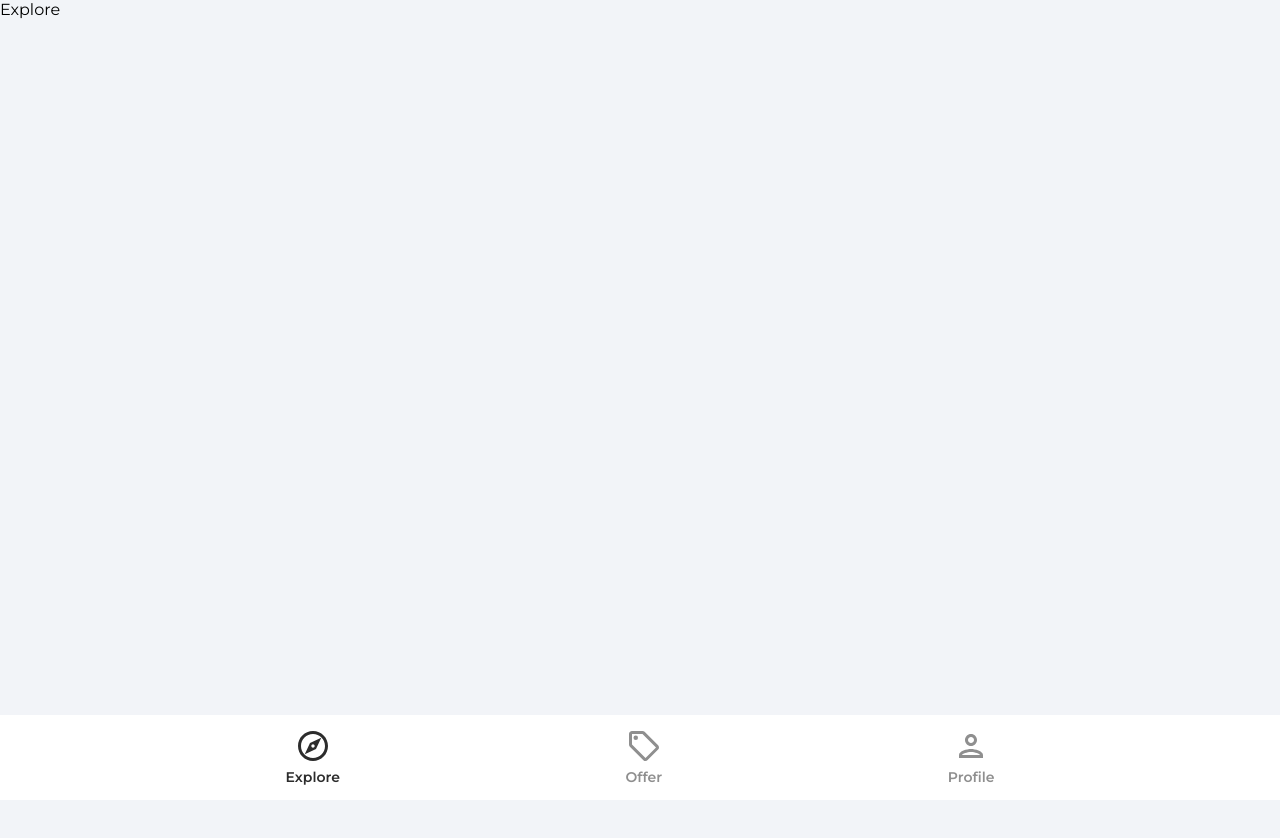
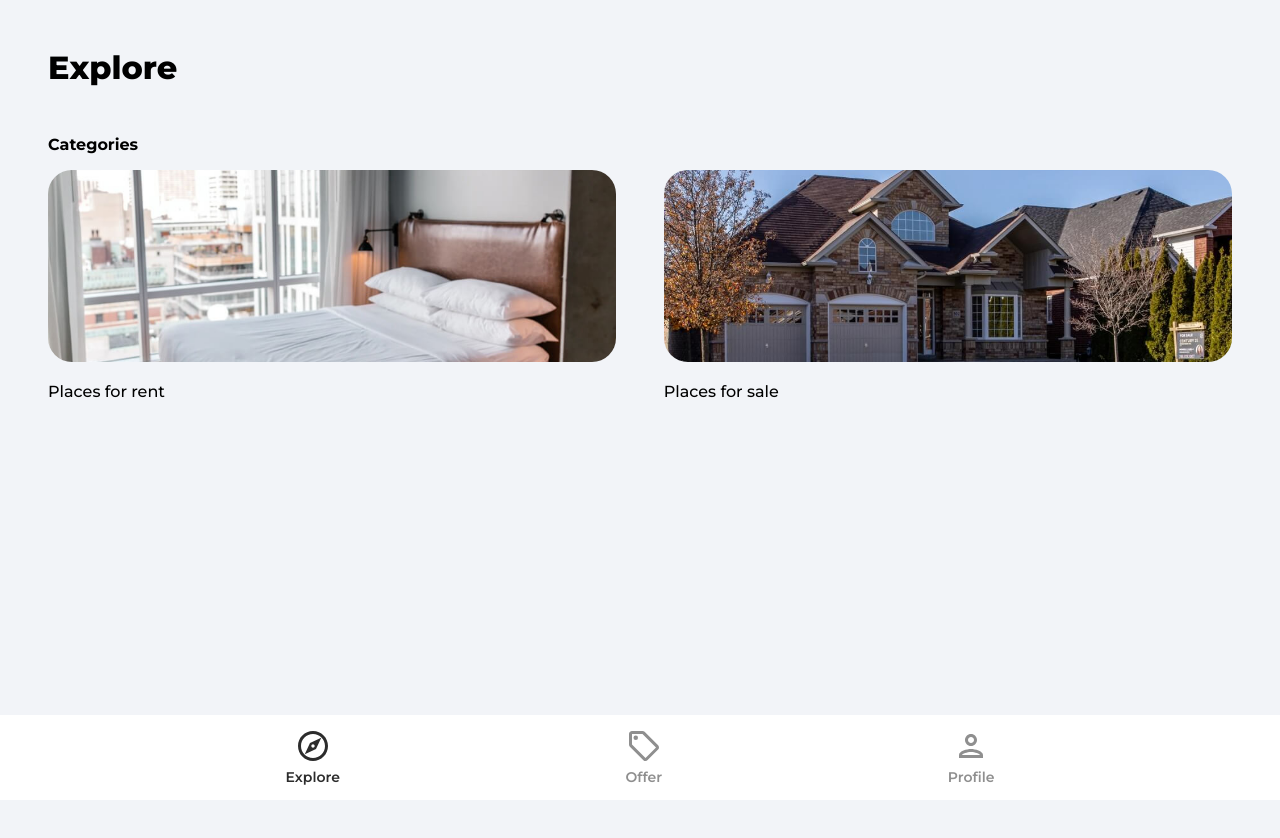
Before and after one commit to rifa712/react-ftb-2022-marketplace, a React (Create React App) app: page / in a window 1280 px wide. Shown: the top 838 px of the page. Built offline with nearby package versions, Linux system fonts and the light colour scheme.

Commit message:
Fetching data from firebase

```diff
--- a/src/App.js
+++ b/src/App.js
@@ -6,12 +6,13 @@
 import Navbar from './components/Navbar'
 import PrivateRoutes from './components/PrivateRoutes'
 // pages
-import Explore from './pages/Explore'
 import ForgotPassword from './pages/ForgotPassword'
 import Offers from './pages/Offers'
 import Profile from './pages/Profile'
 import SignIn from './pages/SignIn'
 import SignUp from './pages/SignUp'
+import Explore from './pages/Explore'
+import Category from './pages/Category'
 
 function App() {
   return (
@@ -20,6 +21,7 @@
         <Routes>
           <Route path='/' element={<Explore />} />
           <Route path='/offers' element={<Offers />} />
+          <Route path='/category/:categoryName' element={<Category />} />
           <Route path='/profile' element={<PrivateRoutes />}>
             <Route path='/profile' element={<Profile />} />
           </Route>
--- /dev/null
+++ b/src/pages/Category.jsx
@@ -0,0 +1,84 @@
+import React, { useEffect, useState } from 'react'
+import { useParams } from 'react-router-dom'
+import {
+  collection,
+  getDocs,
+  query,
+  where,
+  orderBy,
+  limit,
+  startAfter,
+} from 'firebase/firestore'
+import { db } from '../firebase.config'
+import { toast } from 'react-toastify'
+import Spinner from '../components/Spinner'
+
+const Category = () => {
+  const [listings, setlistings] = useState(null)
+  const [loading, setLoading] = useState(true)
+  const params = useParams()
+
+  useEffect(() => {
+    const fetchListings = async () => {
+      try {
+        // Get reference
+        const listingsRef = collection(db, 'listings')
+
+        // Create query
+        const q = query(
+          listingsRef,
+          where('type', '==', params.categoryName),
+          orderBy('timestamp', 'desc'),
+          limit(10)
+        )
+
+        // Execute the qeury
+        const querySnap = await getDocs(q)
+
+        const listings = []
+        querySnap.forEach((doc) => {
+          return listings.push({
+            id: doc.id,
+            data: doc.data(),
+          })
+        })
+
+        setlistings(listings)
+        setLoading(false)
+      } catch (error) {
+        toast.error('Could not get listings')
+      }
+    }
+    fetchListings()
+  }, [params.categoryName])
+
+  return (
+    <div className='category'>
+      <header>
+        <p className='pageHeader'>
+          {params.categoryName === 'rent'
+            ? 'Places for rent'
+            : 'Places for sell'}
+        </p>
+      </header>
+
+      {loading ? (
+        <Spinner />
+      ) : listings && listings.length > 0 ? (
+        <>
+          <main>
+            <ul className='categoryListings'>
+              {listings.map((listing) => (
+                <h3 key={listing.id}>{listing.data.name}</h3>
+              ))}
+            </ul>
+          </main>
+        </>
+      ) : (
+        <p>No listings for {params.categoryName}</p>
+      )}
+    </div>
+  )
+}
+
+export default Category
--- a/src/pages/Explore.jsx
+++ b/src/pages/Explore.jsx
@@ -1,7 +1,40 @@
 import React from 'react'
+import { Link } from 'react-router-dom'
+import rentCategoryImage from '../assets/jpg/rentCategoryImage.jpg'
+import sellCategoryImage from '../assets/jpg/sellCategoryImage.jpg'
 
 const Explore = () => {
-  return <div>Explore</div>
+  return (
+    <div className='explore'>
+      <header>
+        <p className='pageHeader'>Explore</p>
+      </header>
+
+      <main>
+        {/* Slider */}
+
+        <p className='exploreCategoryHeading'>Categories</p>
+        <div className='exploreCategories'>
+          <Link to='/category/rent'>
+            <img
+              src={rentCategoryImage}
+              alt='rent'
+              className='exploreCategoryImg'
+            />
+            <p className='exploreCategoryName'>Places for rent</p>
+          </Link>
+          <Link to='/category/sale'>
+            <img
+              src={sellCategoryImage}
+              alt='rent'
+              className='exploreCategoryImg'
+            />
+            <p className='exploreCategoryName'>Places for sale</p>
+          </Link>
+        </div>
+      </main>
+    </div>
+  )
 }
 
 export default Explore
```
